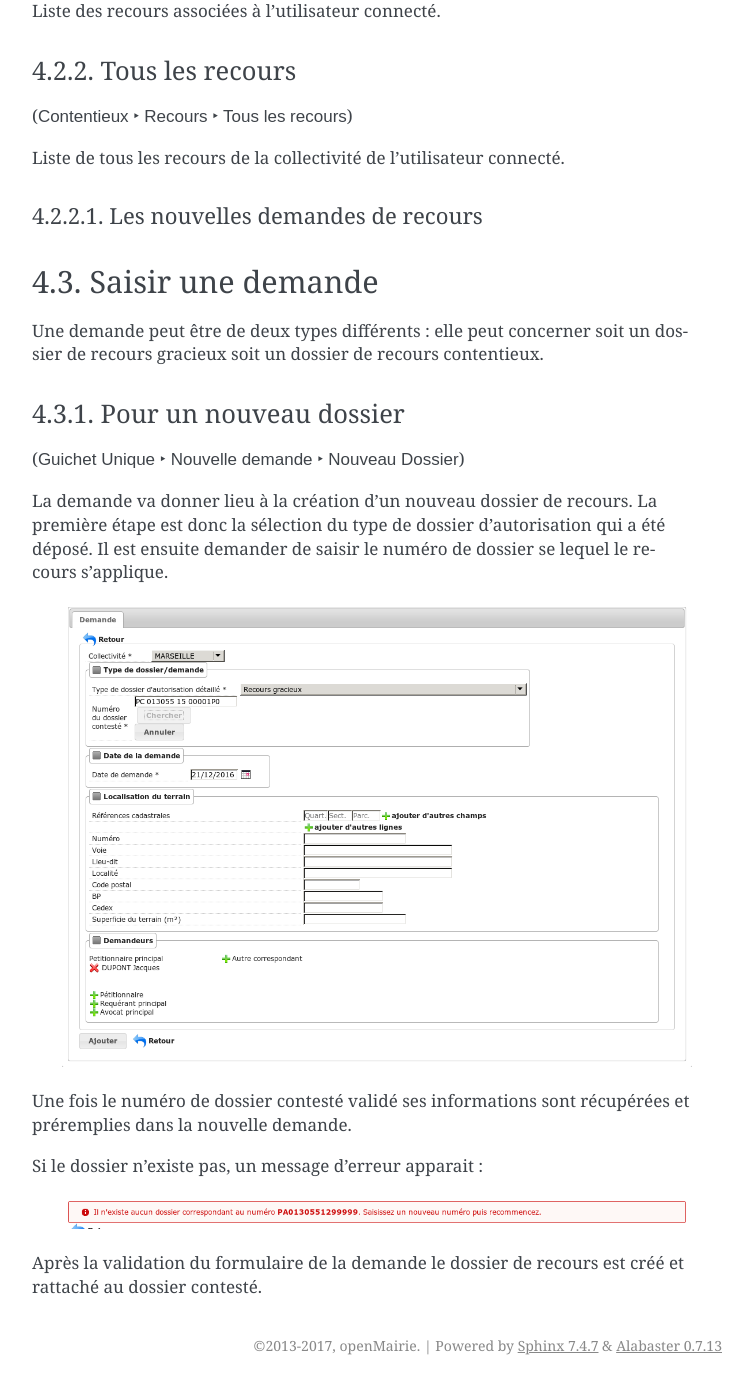
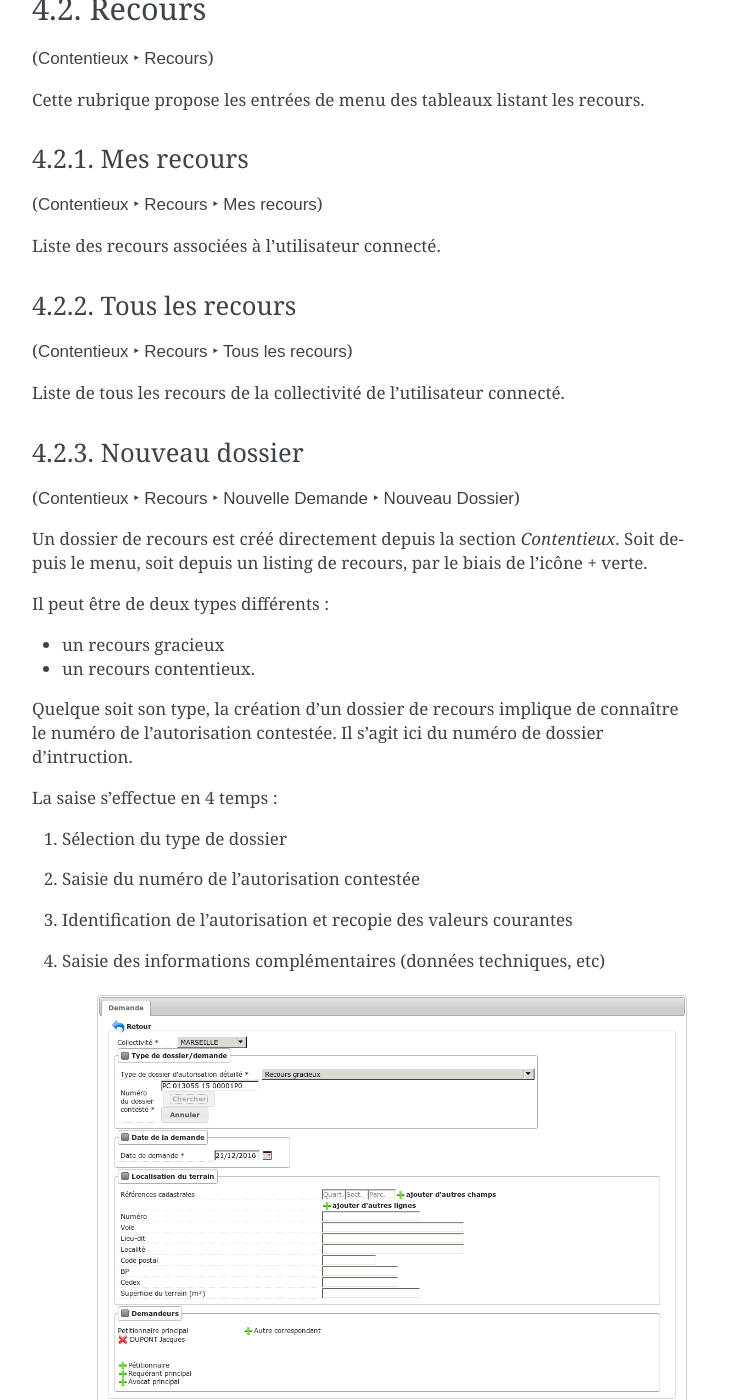
Before and after one commit to mpavaux/openads-documentation, a Sphinx documentation site: the page built from source/manuel_utilisateur/contentieux.rst, in a window 1280 px wide and 1400 px high, scrolled down 812 px. Shown: the whole window, without its empty margins (388-1141 px from the left). Built offline with Sphinx 7.4.7, drawn with Linux system fonts in a browser that asks for light colours; some of the changed text lies outside the part shown.

Commit message:
Correction de la création des dossiers CTX

```diff
--- a/source/manuel_utilisateur/contentieux.rst
+++ b/source/manuel_utilisateur/contentieux.rst
@@ -28,6 +28,14 @@
 
 Liste de toutes les infractions de la collectivité de l'utilisateur connecté.
 
+Nouveau dossier
+===============
+(:menuselection:`Contentieux --> Infractions --> Nouvelle Demande --> Nouveau Dossier`)
+
+Un dossier d'infraction est créé directement depuis la section Contentieux. Soit depuis le menu, soit depuis un listing d'infractions, par le biais de l'icône *+* verte.
+
+La création  d'un dossier d'infraction respecte la mécanique de saisie des dossiers ADS.
+
 .. _contentieux_recours:
 
 =======
@@ -52,36 +60,29 @@
 
 Liste de tous les recours de la collectivité de l'utilisateur connecté.
 
-Les nouvelles demandes de recours
-#################################
+Nouveau dossier
+===============
+(:menuselection:`Contentieux --> Recours --> Nouvelle Demande --> Nouveau Dossier`)
 
-==================
-Saisir une demande
-==================
+Un dossier de recours est créé directement depuis la section *Contentieux*. Soit depuis le menu, soit depuis un listing de recours, par le biais de l'icône *+* verte.
 
-Une demande peut être de deux types différents : elle peut concerner soit un
-dossier de recours gracieux soit un dossier de recours contentieux.
+Il peut être de deux types différents :
 
-.. _contentieux_demande_nouveau_dossier:
+* un recours gracieux
+* un recours contentieux.
 
-Pour un nouveau dossier
-=======================
+Quelque soit son type, la création d'un dossier de recours implique de connaître le numéro de l'autorisation contestée.
+Il s'agit ici du numéro de dossier d'intruction.
 
-(:menuselection:`Guichet Unique --> Nouvelle demande --> Nouveau Dossier`)
+La saise s'effectue en 4 temps :
 
-La demande va donner lieu à la création d'un nouveau dossier de recours.
-La première étape est donc la sélection du type de dossier d'autorisation qui a
-été déposé. Il est ensuite demander de saisir le numéro de dossier se lequel le
-recours s'applique.
+#. Sélection du type de dossier
+#. Saisie du numéro de l'autorisation contestée
+#. Identification de l'autorisation et recopie des valeurs courantes
+#. Saisie des informations complémentaires (données techniques, etc)
 
     .. image:: contentieux_demande_dossier_recours.png
 
-Une fois le numéro de dossier contesté validé ses informations sont récupérées
-et préremplies dans la nouvelle demande.
-
-Si le dossier n'existe pas, un message d'erreur apparait :
+S'il n'existe aucune autorisation correspondant au numéro saisi, un message d'erreur est présneté à l'utilisateur :
 
     .. image:: contentieux_demande_dossier_recours_erreur_dossier_conteste.png
-
-Après la validation du formulaire de la demande le dossier de recours est créé et
-rattaché au dossier contesté.
```
